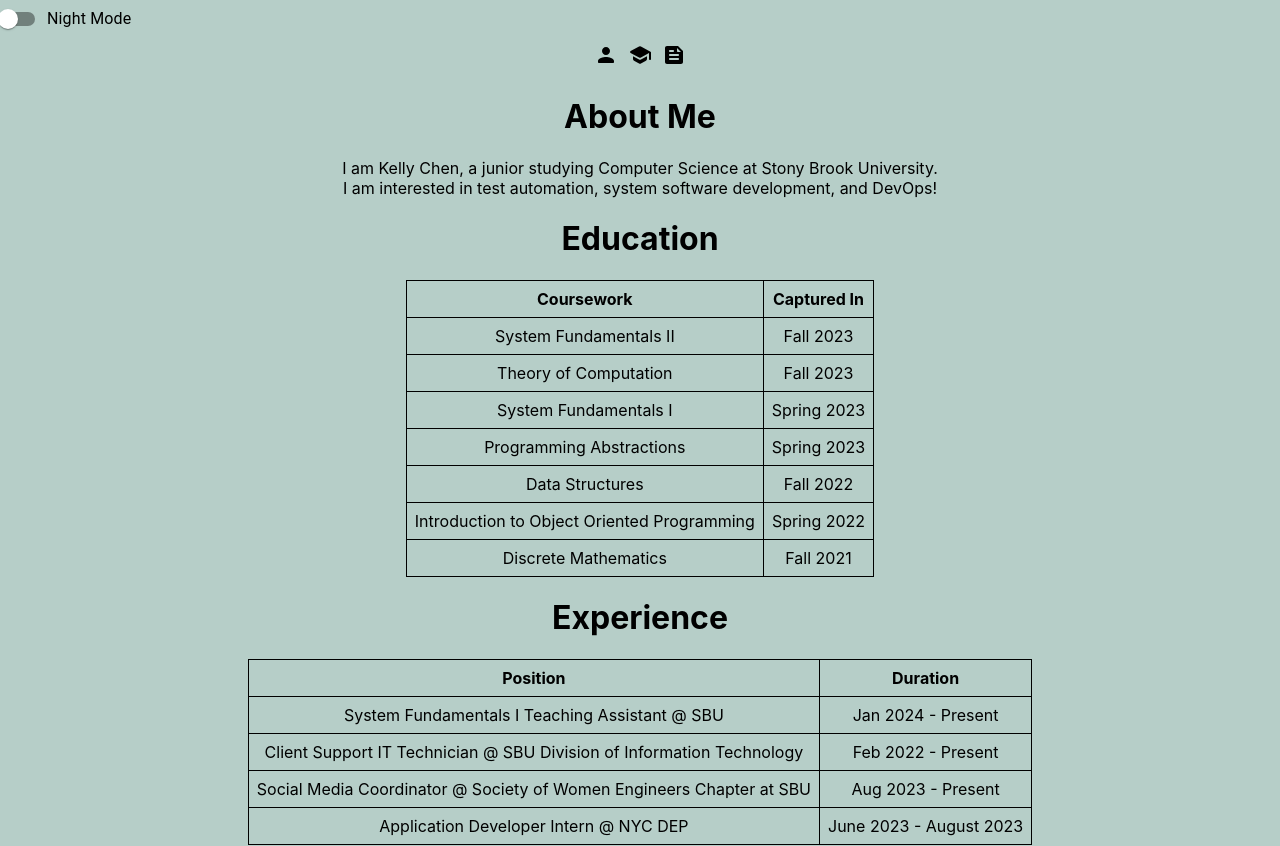
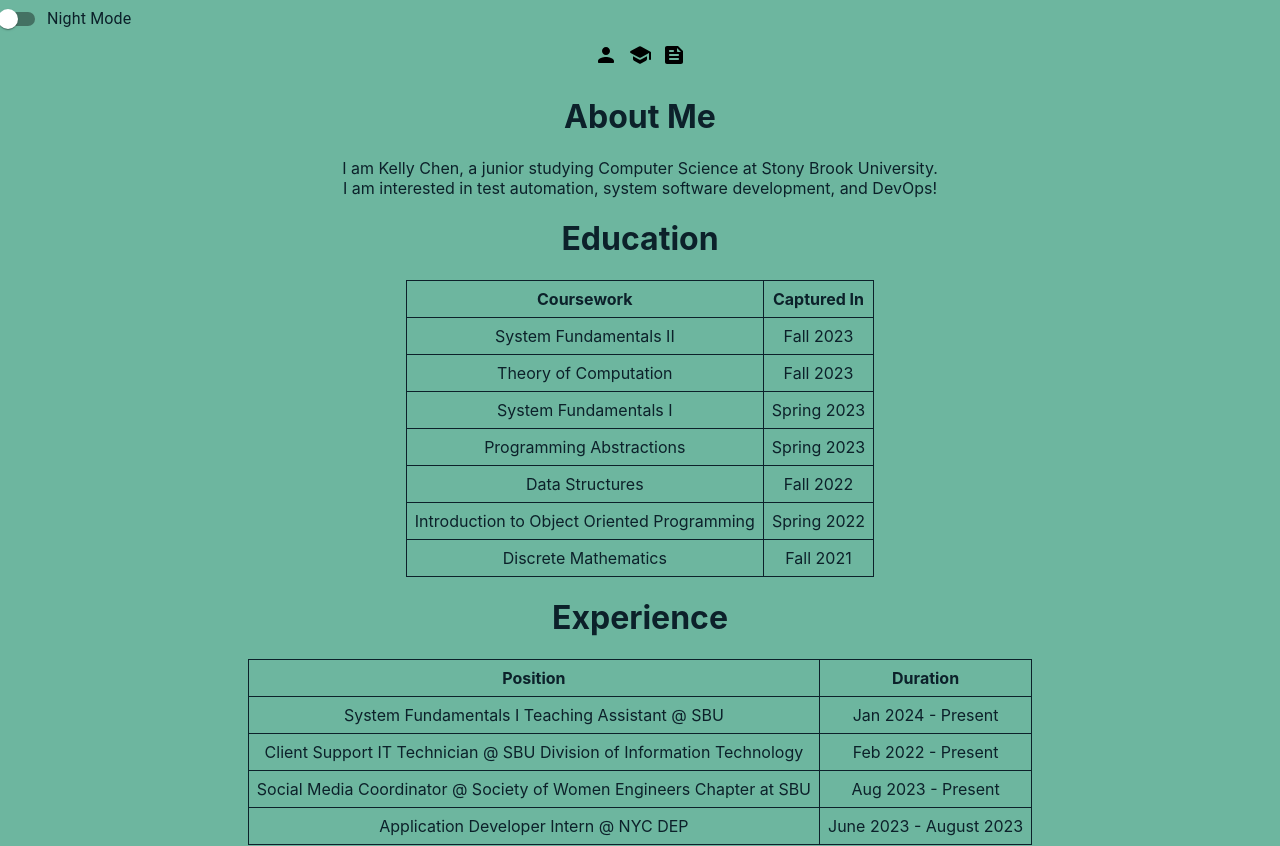
Before and after one commit to kelly-chen91/kelly-chen91.github.io, a React (Create React App) app: page / in a window 1280 px wide. Shown: the top 846 px of the page. Built offline with nearby package versions, Linux system fonts and the light colour scheme.

Commit message:
changed color scheme

```diff
--- a/src/css/index.css
+++ b/src/css/index.css
@@ -6,8 +6,8 @@
     "Ubuntu", "Cantarell", "Fira Sans", "Droid Sans", "Helvetica Neue",
     sans-serif;
 
-  --color-background: #b6cec8;
-  --color-foreground: black;
+  --color-background: #6db69f;
+  --color-foreground: #0c212a;
   /* font-family: "Playfair Display", serif; */
   /* background-color: var(--color-background);
   color: var(--color-foreground); */
@@ -29,8 +29,8 @@
 } */
 
 body.DarkMode {
-  --color-background: #395c6b;
-  --color-foreground: #ffffff;
+  --color-background: #0c212a;
+  --color-foreground: #6db69f;
 }
 
 code {
```
